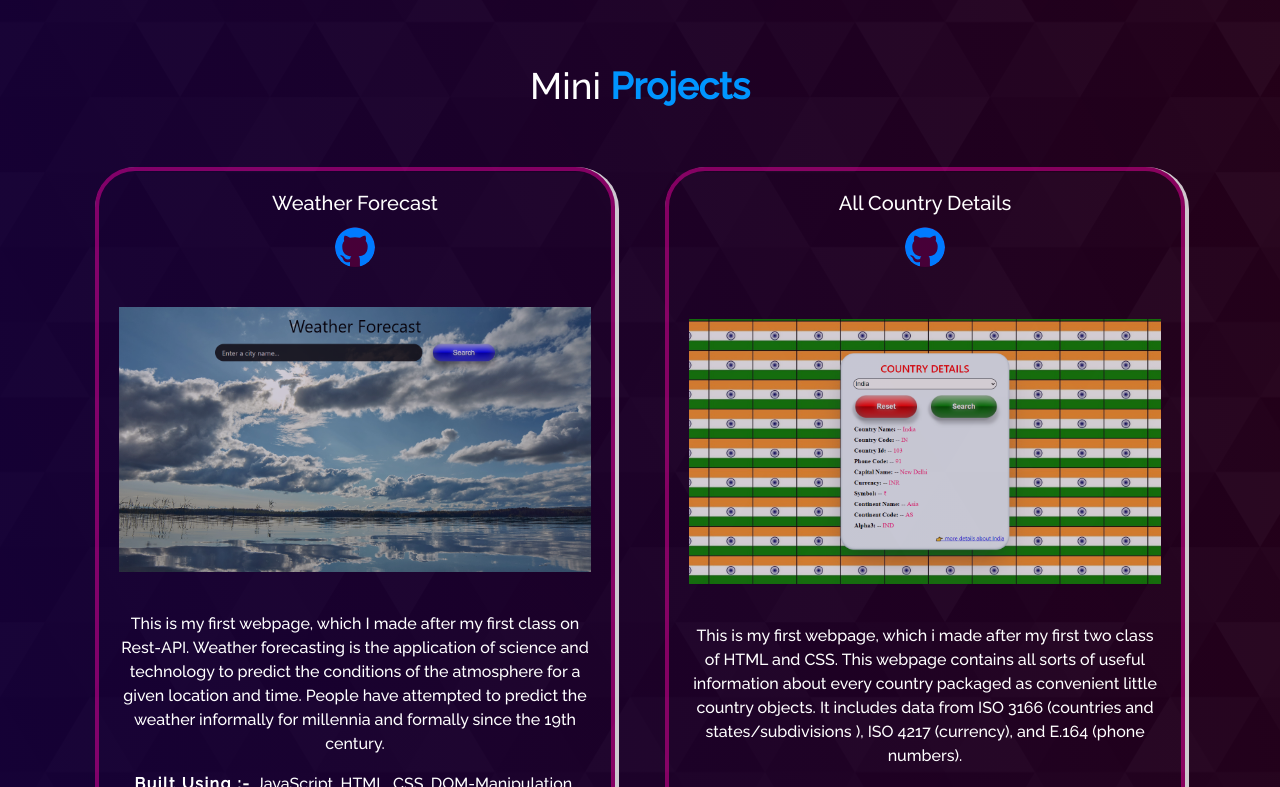
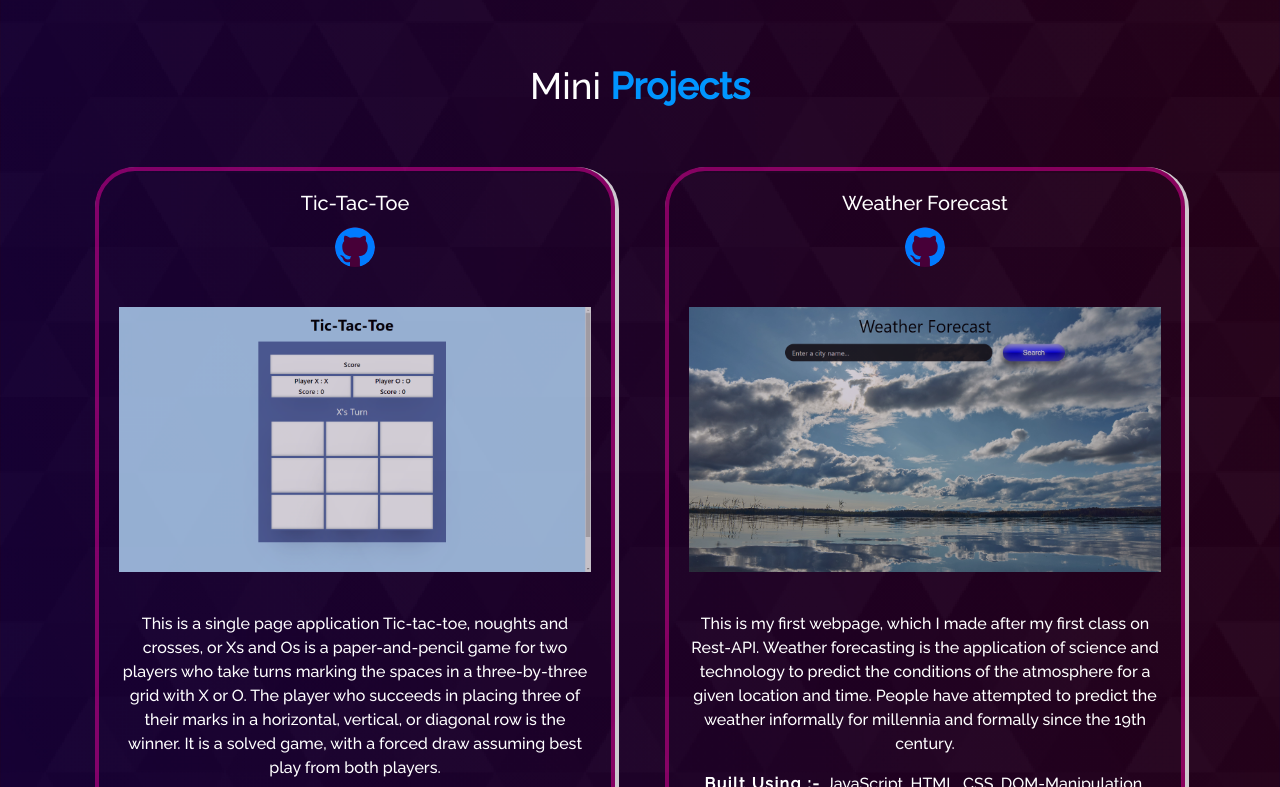
Before and after one commit to SaurabhSinghRbz/my-portfolio, a React (Create React App) app: page /project in a window 1280 px wide. Shown: the part 6653-7440 px from the top of the page. Built offline with nearby package versions, Linux system fonts and the light colour scheme.

Commit message:
adding tic-tac-toe mini project

```diff
--- a/src/components/Projects/Projects.js
+++ b/src/components/Projects/Projects.js
@@ -11,6 +11,7 @@ import meanBuy from "../../Assets/Projects/meanBuy.png";
 import countryDetails from "../../Assets/Projects/countryDetails.png";
 import fitnessClub from "../../Assets/Projects/fitnessClub.png";
 import weatherForecast from "../../Assets/Projects/weatherForecast.png";
+import ticTacToe from "../../Assets/Projects/ticTacToe.png";
 
 function Projects() {
   return (
@@ -105,6 +106,21 @@ function Projects() {
           </h1>
           <Row style={{ justifyContent: "center", paddingBottom: "10px" }}>
 
+            {/* Tic-tac-toe-------------------------------------------------------------------------- */}
+            <Col md={6} className="project-card second-blog">
+              <ProjectCard
+                imgPath={ticTacToe}
+                isBlog={false}
+                title="Tic-Tac-Toe"
+                tool="JavaScript, HTML, CSS, React, React-Hooks "
+                description="This is a single page application Tic-tac-toe, noughts and crosses, or Xs and Os is a paper-and-pencil game for two players who take turns marking the spaces in a three-by-three grid with X or O. The player who succeeds in placing three of their marks in a horizontal, vertical, or diagonal row is the winner. It is a solved game, with a forced draw assuming best play from both players."
+                link="https://github.com/SaurabhSinghRbz/tic-tac-toe"
+                demoLink="https://tic-tac-toe2-0.netlify.app/"
+              />
+            </Col>
+
+
+
             {/* Weather Forecast-------------------------------------------------------------------------- */}
             <Col md={6} className="project-card second-blog">
               <ProjectCard
```
Also changed, not shown: src/Assets/Projects/ticTacToe.png (added).
